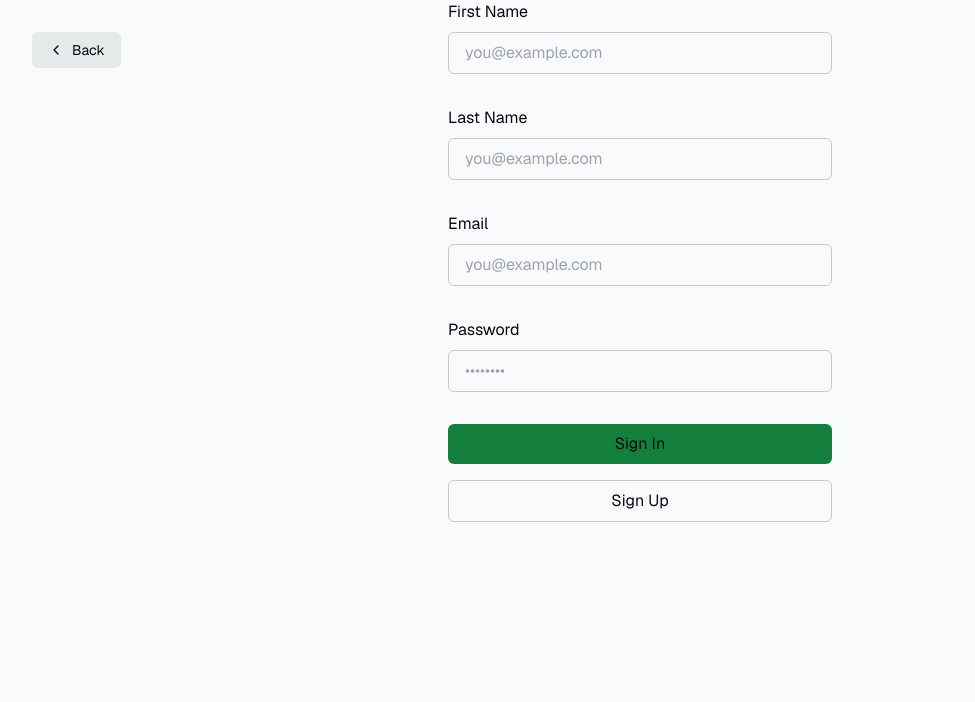
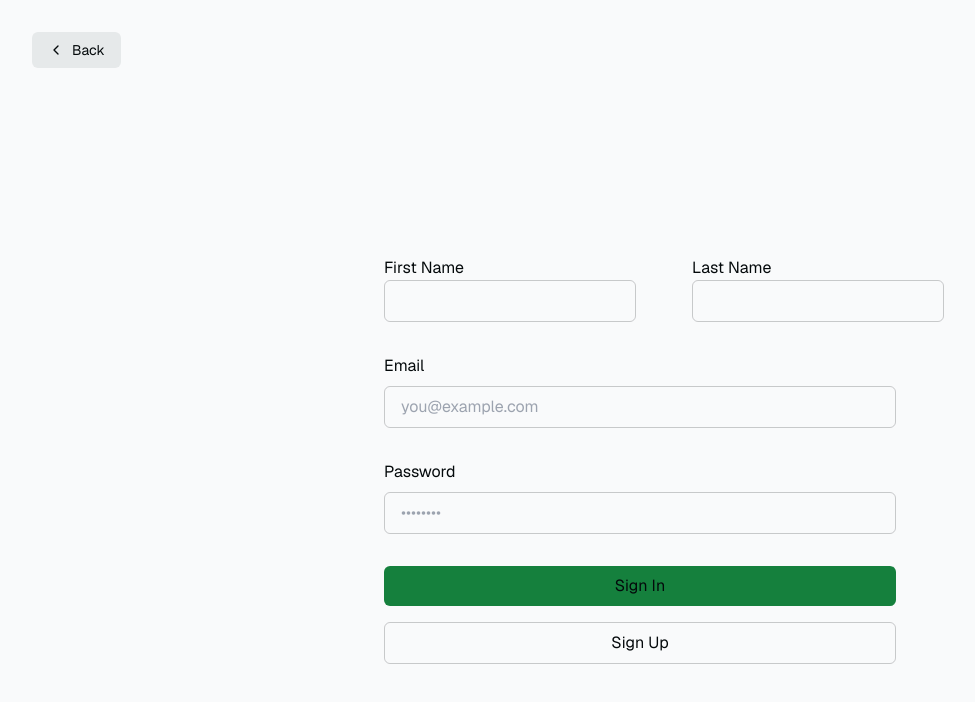
Before and after one commit to munizp1/budget-tracker-app, a Next.js app in the folder my-app/: page /signup in a window 1280 px wide. Shown: the top 702 px of the page, without its empty margins (0-975 px from the left). Built offline with nearby package versions, Linux system fonts and the light colour scheme.

Commit message:
Login/Signup Complete. fixed layout bugs, and added the layout to protected page.

```diff
--- a/my-app/app/layout.tsx
+++ b/my-app/app/layout.tsx
@@ -19,7 +19,7 @@ export default function RootLayout({
   return (
     <html lang="en" className={GeistSans.className}>
       <body className="bg-background text-foreground">
-        <main className="w-full min-h-screen flex flex-col items-center">
+        <main>
           {children}
         </main>
       </body>
--- a/my-app/app/login/page.tsx
+++ b/my-app/app/login/page.tsx
@@ -9,6 +9,9 @@ export default function Login({
 }: {
   searchParams: { message: string };
 }) {
+
+
+
   const signIn = async (formData: FormData) => {
     "use server";
 
@@ -16,15 +19,16 @@ export default function Login({
     const password = formData.get("password") as string;
     const supabase = createClient();
 
-    const { error } = await supabase.auth.signInWithPassword({
+    const { data ,error } = await supabase.auth.signInWithPassword({
       email,
       password,
     });
-
+    const user = data.user;
+    console.log("User object:", user);
     if (error) {
       return redirect("/login?message=Could not authenticate user");
     }
-
+    console.log("Session ID:", user.id);
     return redirect("/protected");
   };
 
@@ -51,7 +55,18 @@ export default function Login({
     return redirect("/login?message=Check email to continue sign in process");
   };
 
+  const logSessionId = () => {
+    const supabase = createClient();
+    const session = supabase.auth.session();
+    if (session) {
+      console.log("Session ID:", session.user?.id);
+    } else {
+      console.log("No active session.");
+    }
+  };
+
   return (
+    <div className="w-full min-h-screen flex flex-col items-center">
     <div className="flex-1 flex flex-col w-full px-8 sm:max-w-md justify-center gap-2">
       <Link
         href="/notes"
@@ -74,7 +89,7 @@ export default function Login({
         Back
       </Link>
 
-      <form className="animate-in flex-1 flex flex-col w-full  gap-2 text-foreground">
+      <form className="animate-in flex-1 flex flex-col w-full  gap-2 text-foreground" style={{ marginTop: '50%' }}>
         <label className="text-md" htmlFor="email">
           Email
         </label>
@@ -115,5 +130,6 @@ export default function Login({
         )}
       </form>
     </div>
+    </div>
   );
 }
--- a/my-app/app/protected/page.tsx
+++ b/my-app/app/protected/page.tsx
@@ -4,6 +4,8 @@ import { createClient } from "@/utils/supabase/server";
 import FetchDataSteps from "@/components/tutorial/FetchDataSteps";
 import Header from "@/components/Header";
 import { redirect } from "next/navigation";
+import SignUpButton from "@/components/SignUpButton";
+import Layout from "../../components/layout"
 
 export default async function ProtectedPage() {
   const supabase = createClient();
@@ -17,6 +19,7 @@ export default async function ProtectedPage() {
   }
 
   return (
+    <Layout>
     <div className="flex-1 w-full flex flex-col gap-20 items-center">
       <div className="w-full">
         <div className="py-6 font-bold bg-purple-950 text-center">
@@ -25,8 +28,8 @@ export default async function ProtectedPage() {
         </div>
         <nav className="w-full flex justify-center border-b border-b-foreground/10 h-16">
           <div className="w-full max-w-4xl flex justify-between items-center p-3 text-sm">
-            <DeployButton />
-            <AuthButton />
+
+
           </div>
         </nav>
       </div>
@@ -34,7 +37,7 @@ export default async function ProtectedPage() {
       <div className="animate-in flex-1 flex flex-col gap-20 opacity-0 max-w-4xl px-3">
         <Header />
         <main className="flex-1 flex flex-col gap-6">
-          <h2 className="font-bold text-4xl mb-4">Next steps HAHAHHA</h2>
+          <h2 className="font-bold text-4xl mb-4">Next steps </h2>
           <FetchDataSteps />
         </main>
       </div>
@@ -53,5 +56,6 @@ export default async function ProtectedPage() {
         </p>
       </footer>
     </div>
+    </Layout>
   );
 }
--- a/my-app/app/signup/page.tsx
+++ b/my-app/app/signup/page.tsx
@@ -5,11 +5,13 @@ import { createClient } from "@/utils/supabase/server";
 import { redirect } from "next/navigation";
 import { SubmitButton } from "./submit-button";
 
-export default function Login({
+
+export default function SignUp({
   searchParams,
 }: {
   searchParams: { message: string };
 }) {
+
   const signIn = async (formData: FormData) => {
     "use server";
 
@@ -23,7 +25,7 @@ export default function Login({
     });
 
     if (error) {
-      return redirect("/login?message=Could not authenticate user");
+      return redirect("/signup?message=Could not authenticate user");
     }
 
     return redirect("/protected");
@@ -31,15 +33,17 @@ export default function Login({
 
   const signUp = async (formData: FormData) => {
     "use server";
-
+    //const session = useSession();
     const origin = headers().get("origin");
     const email = formData.get("email") as string;
     const password = formData.get("password") as string;
+    const supabase = createClient();
     const fname = formData.get("fname") as string;
     const lname = formData.get("lname") as string;
-    const supabase = createClient();
 
-    const { error } = await supabase.auth.signUp({
+
+
+    const { data, error:signUpError } = await supabase.auth.signUp({
       email,
       password,
       options: {
@@ -47,15 +51,33 @@ export default function Login({
       },
     });
 
-    if (error) {
-      return redirect("/login?message=Could not authenticate user");
+    if (signUpError) {
+      return redirect("/signup?message=Could not authenticate user");
     }
+    const user = data.user;
+    console.log("Signup Data:", user);
 
-    return redirect("/login?message=Check email to continue sign in process");
+    const { data:profiles,error:profileError } = await supabase
+    .from('profile')
+    .insert([
+    { id: user.id, first_name: fname, last_name: lname },
+  ])
+  console.log(profiles)
+  console.log("Session ID:", user.id)
+  if (profileError) {
+    console.log(profileError);
+    return redirect("/signup?message=Error creating user profile");
+
+  }
+  console.log(profileError)
+    return redirect("/signup?message=Check email to continue sign in process");
+
+
   };
 
   return (
-    <div className="flex-1 flex flex-col w-full px-8 sm:max-w-md justify-center gap-2">
+    <div className="w-full min-h-screen flex flex-col items-center">
+    <div className=" flex-1 flex flex-col w-full px-8 sm:max-w-xl justify-center gap-2 ">
       <Link
         href="/notes"
         className="absolute left-8 top-8 py-2 px-4 rounded-md no-underline text-foreground bg-btn-background hover:bg-btn-background-hover flex items-center group text-sm"
@@ -77,25 +99,34 @@ export default function Login({
         Back
       </Link>
 
-      <form className="animate-in flex-1 flex flex-col w-full  gap-2 text-foreground">
-      <label className="text-md" htmlFor="email">
+
+
+      <form className=" animate-in flex-1 flex flex-col w-full  gap-2 text-foreground" style={{ marginTop: '50%' }}>
+  <div className="flex gap-14">
+    <div className="flex-1">
+      <label className="text-md" htmlFor="fname">
         First Name
       </label>
       <input
-          className="rounded-md px-4 py-2 bg-inherit border mb-6"
+        className="rounded-md flex-1 px-4 py-2 bg-inherit border mb-6"
         name="fname"
-          placeholder="you@example.com"
+        placeholder=" "
         required
       />
-        <label className="text-md" htmlFor="email">
+    </div>
+    <div className="flex-1">
+      <label className="text-md" htmlFor="lname">
         Last Name
       </label>
       <input
-          className="rounded-md px-4 py-2 bg-inherit border mb-6"
+        className="rounded-md flex-1 px-4 py-2 bg-inherit border mb-6"
         name="lname"
-          placeholder="you@example.com"
+        placeholder=" "
         required
       />
+    </div>
+  </div>
+
   <label className="text-md" htmlFor="email">
     Email
   </label>
@@ -136,5 +167,35 @@ export default function Login({
   )}
 </form>
 </div>
+</div>
+
   );
+
 }
+
+
+    /*const { error:signUpError } = await supabase.auth.signUp({
+      email,
+      password,
+      options: {
+        emailRedirectTo: `${origin}/auth/callback`,
+      },
+    });
+
+    if (signUpError) {
+      return redirect("/signup?message=Could not authenticate user");
+    }
+    const { data, error:profileError } = await supabase
+    .from('profiles')
+    .insert([
+    { fistname: fname, lastname: lname },
+  ])
+  .select()
+  if (profileError) {
+    return redirect("/signup?message=Error creating user profile");
+  }
+
+    return redirect("/signup?message=Check email to continue sign in process");
+
+
+  };*/
--- a/my-app/components/AuthButton.tsx
+++ b/my-app/components/AuthButton.tsx
@@ -8,6 +8,23 @@ export default async function AuthButton() {
   const {
     data: { user },
   } = await supabase.auth.getUser();
+  console.log("THIS IS USER: ",user?.id);
+  const uniqueid = user?.id;
+  const fetchUserProfile = async () => {
+    const { data: profileData, error } = await supabase
+      .from('profile')
+      .select('first_name')
+      .eq('id', uniqueid)
+      //.single();
+
+    if (error) {
+      console.error("Error fetching user profile:", error.message);
+      return null;
+    }
+    console.log("Profile Data:", profileData);
+
+    return profileData;
+  };
 
   const signOut = async () => {
     "use server";
@@ -16,10 +33,11 @@ export default async function AuthButton() {
     await supabase.auth.signOut();
     return redirect("/login");
   };
+  const userProfile = await fetchUserProfile();
 
   return user ? (
     <div className="flex items-center gap-4">
-      Hey, {user.email}!
+      Hey, {userProfile ? userProfile[0].first_name : 'User'}!
       <form action={signOut}>
         <button className="py-2 px-4 rounded-md no-underline bg-btn-background hover:bg-btn-background-hover">
           Logout
--- a/my-app/components/SignUpButton.tsx
+++ b/my-app/components/SignUpButton.tsx
@@ -1,12 +1,24 @@
 import Link from "next/link";
+import { createClient } from "@/utils/supabase/server";
+import { redirect } from "next/navigation";
 
-export default function SignUpButton() {
-  return (
+export default async function SignUpButton() {
+  const supabase = createClient();
+
+  const {
+    data: { user },
+  } = await supabase.auth.getUser();
+
+  return user?(
+    <div className="flex items-center gap-4">
+
+    </div>
+  ) : (
     <Link
-      href="/signup" // Change href to "/signup"
+      href="/signup"
       className="py-2 px-3 flex rounded-md no-underline bg-btn-background hover:bg-btn-background-hover"
     >
-      SignUp
+      Sign Up
     </Link>
   );
 }
```
Also changed, not shown: my-app/components/twheader.css (+7 -5 lines). Lines whose indentation alone changed are shown as unchanged.
